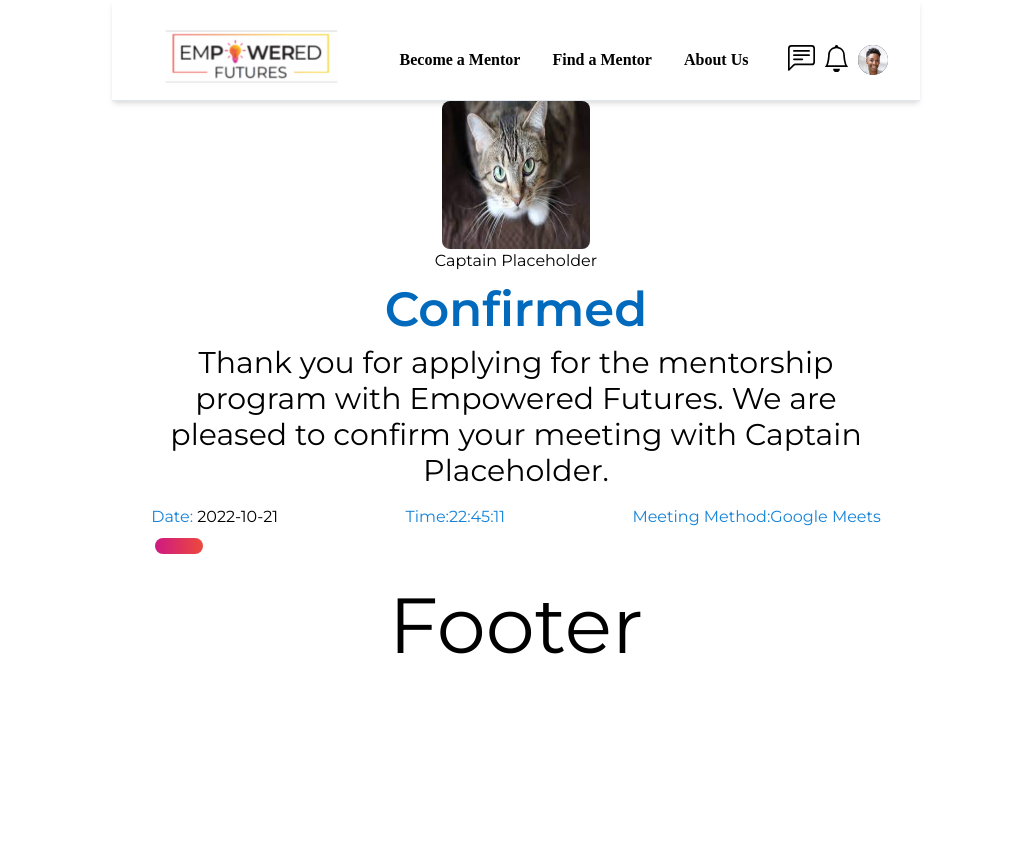
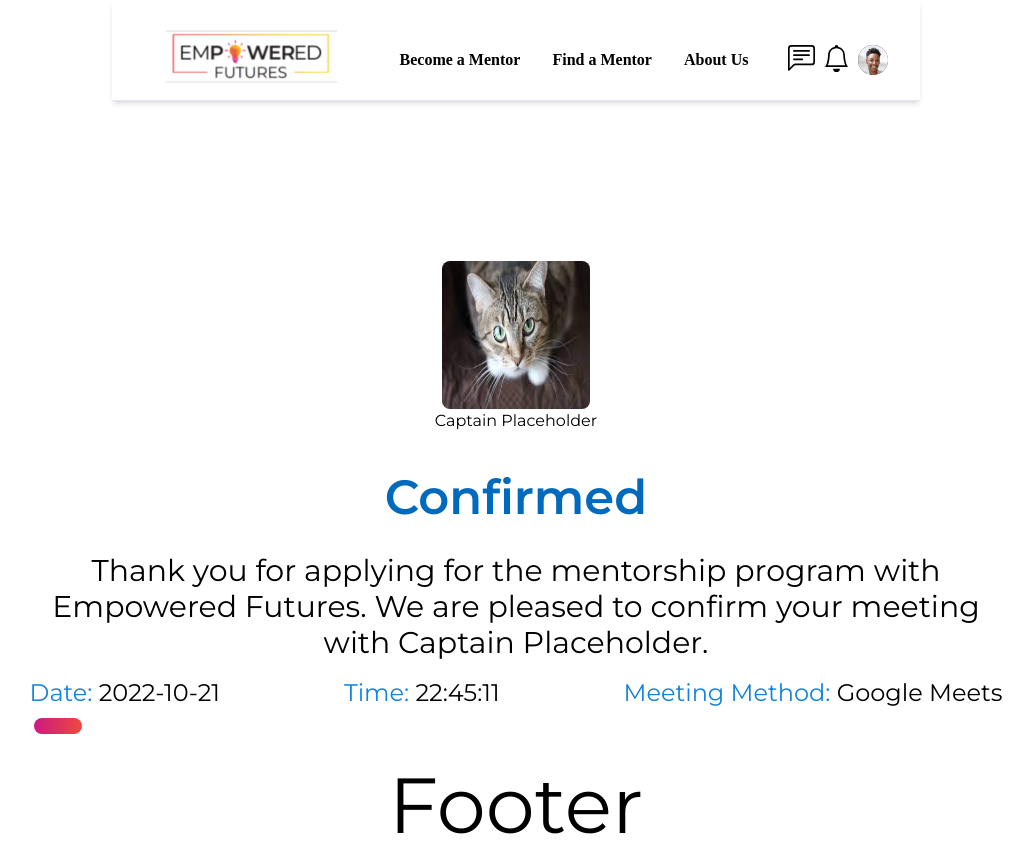
Before and after one commit to JasonXB/EF_Clone, a Next.js app: page /meeting/confirmedMeeting in a window 1280 px wide. Shown: the whole page, without its empty margins (124-1157 px from the left). Before the commit the page ends 800 px from the top, so only its background shows below. Built offline with nearby package versions, Linux system fonts and the light colour scheme; what tw-elements would draw is missing.

Commit message:
spacing text

```diff
--- a/pages/meeting/confirmedMeeting.tsx
+++ b/pages/meeting/confirmedMeeting.tsx
@@ -62,7 +62,7 @@ const ConfirmedMeeting = ({ dateAsString, place }: ConfirmedMeetingProps) => {
   return (
     <Layout>
       <div className="flex justify-center">
-        <div className="w-3/5 flex flex-col justify-center ">
+        <div className="mt-40 w-4/5 flex flex-col justify-center ">
           <div>
             <div className="flex flex-col items-center">
               <Avatar
@@ -75,7 +75,7 @@ const ConfirmedMeeting = ({ dateAsString, place }: ConfirmedMeetingProps) => {
             </div>
           </div>
           <div>
-            <div className="my-3">
+            <div className="mt-10 mb-8">
               <h4 className="font-semibold text-primary-1 text-5xl text-center">
                 Confirmed
               </h4>
@@ -89,20 +89,20 @@ const ConfirmedMeeting = ({ dateAsString, place }: ConfirmedMeetingProps) => {
           </div>
           <div className="flex justify-between mt-4">
             <div>
-              <p>
+              <p className="text-2xl">
                 <span className="text-primary-3">Date:</span>{' '}
                 <span>{date}</span>
               </p>
             </div>
             <div>
-              <p className="text-primary-3">
-                <span className="text-primary-3">Time:</span>
+              <p className="text-2xl">
+                <span className="text-primary-3">Time:</span>{' '}
                 <span>{time}</span>
               </p>
             </div>
             <div>
-              <p className="text-primary-3">
-                <span className="text-primary-3">Meeting Method:</span>
+              <p className="text-2xl">
+                <span className="text-primary-3">Meeting Method:</span>{' '}
                 <span>{place}</span>
               </p>
             </div>
--- a/styles/globals.css
+++ b/styles/globals.css
@@ -57,9 +57,9 @@ Each element I set defaults for has an Adobe link at the bottom where I got the
 }
 
 html,
-body{
-width:100%;
-overflow-x:hidden;
+body {
+  width: 100%;
+  overflow-x: hidden;
 }
 
 :root {
```
